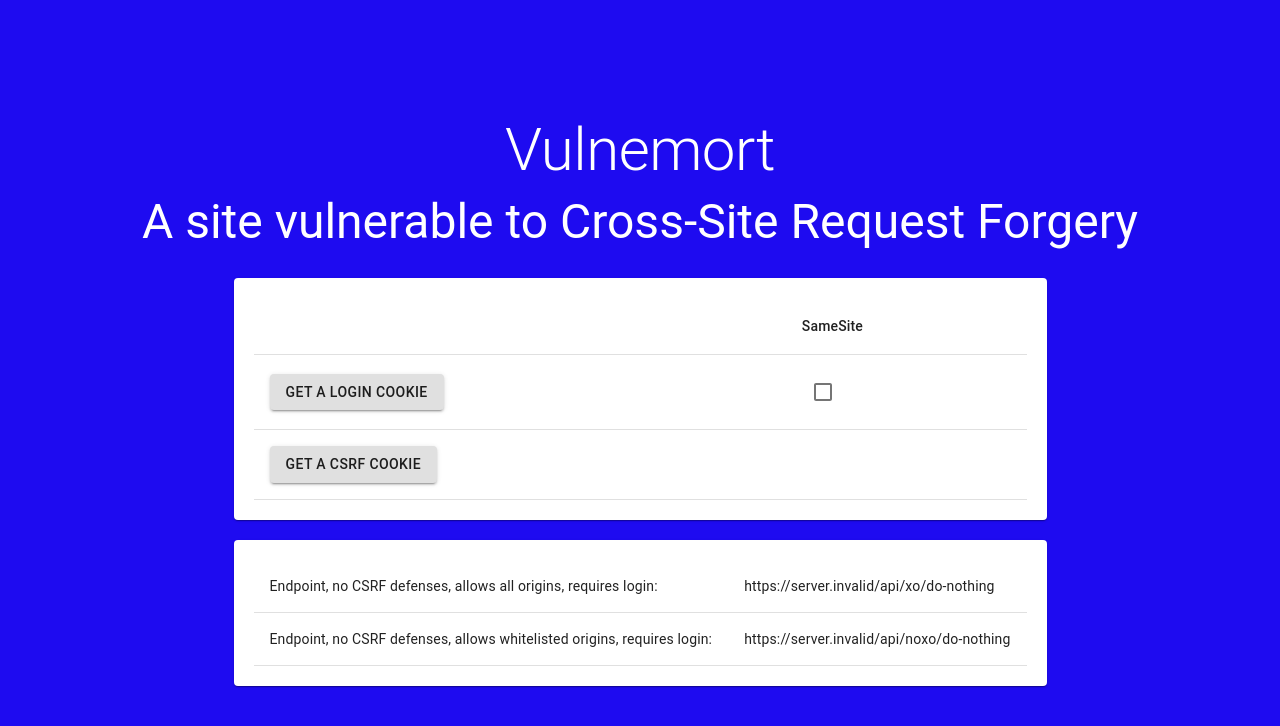
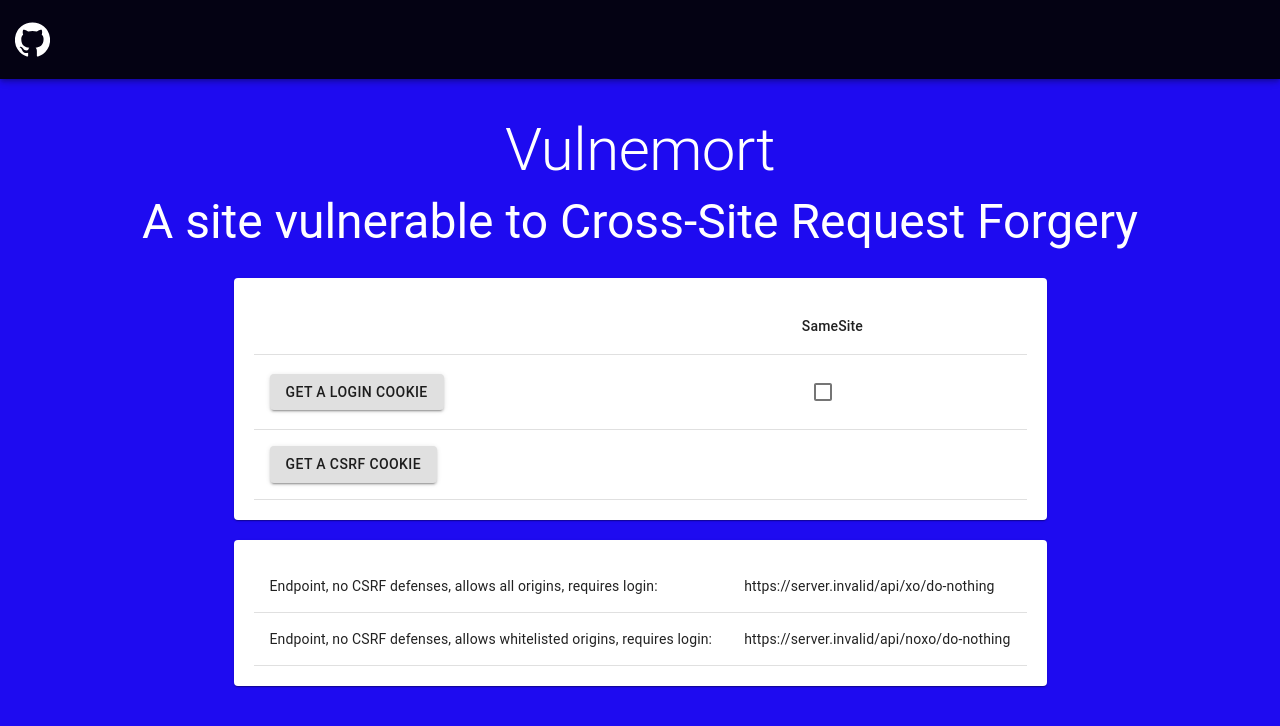
Before and after one commit to douglasnaphas/csrf-vulnerable, a React (Create React App) app: page / in a window 1280 px wide. Shown: the top 726 px of the page. Built offline with nearby package versions, Linux system fonts and the light colour scheme; no server answers.

Commit message:
Add GitHub link

```diff
--- a/package.json
+++ b/package.json
@@ -6,6 +6,7 @@
   "homepage": ".",
   "dependencies": {
     "@material-ui/core": "^4.5.1",
+    "@material-ui/icons": "^4.5.1",
     "@material-ui/styles": "^4.5.0",
     "aws-serverless-express": "3.1.3",
     "cookie-parser": "^1.4.4",
--- a/src/App.js
+++ b/src/App.js
@@ -13,6 +13,10 @@
 import { getCSRFCookie } from "./lib/getCSRFCookie";
 import "./App.css";
 import { Configs } from "./Configs";
+import GitHubIcon from "@material-ui/icons/GitHub";
+import { MuiThemeProvider, createMuiTheme } from "@material-ui/core/styles";
+import IconButton from "@material-ui/core/IconButton";
+import AppBar from "@material-ui/core/AppBar";
 
 function App() {
   const [url, setUrl] = React.useState("initial url");
@@ -26,8 +30,28 @@
       sameSite: false
     }
   });
+  const theme = createMuiTheme({
+    palette: {
+      primary: { main: "#040213" }
+    }
+  });
   return (
+    <MuiThemeProvider theme={theme}>
       <div className="App">
+        <AppBar style={{ textAlign: "right" }}>
+          <IconButton
+            href="https://github.com/douglasnaphas/csrf-vulnerable"
+            style={{
+              width: "30px",
+              marginRight: "-10px"
+            }}
+          >
+            <GitHubIcon
+              fontSize="large"
+              style={{ padding: "10px", color: "white", marginRight: "-10px" }}
+            ></GitHubIcon>
+          </IconButton>
+        </AppBar>
         <Typography variant="h2" component="h1">
           Vulnemort
         </Typography>
@@ -112,6 +136,7 @@
           </Paper>
         </div>
       </div>
+    </MuiThemeProvider>
   );
 }
 
```
Also changed, not shown: 1 other file (tests, documents, lock files or other folders). Lines whose indentation alone changed are shown as unchanged.
